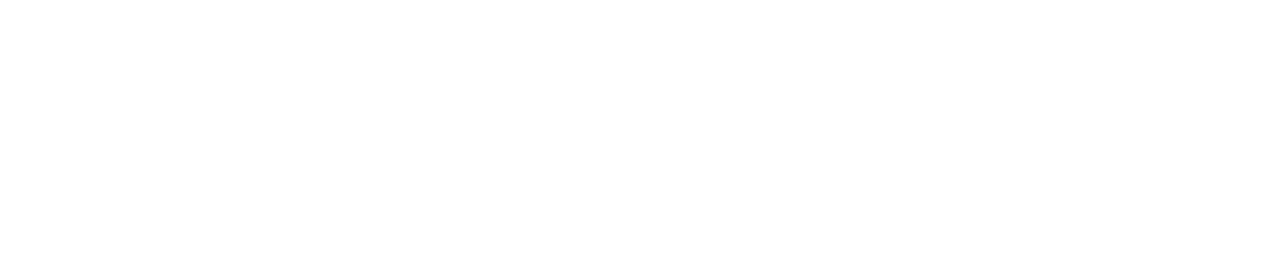
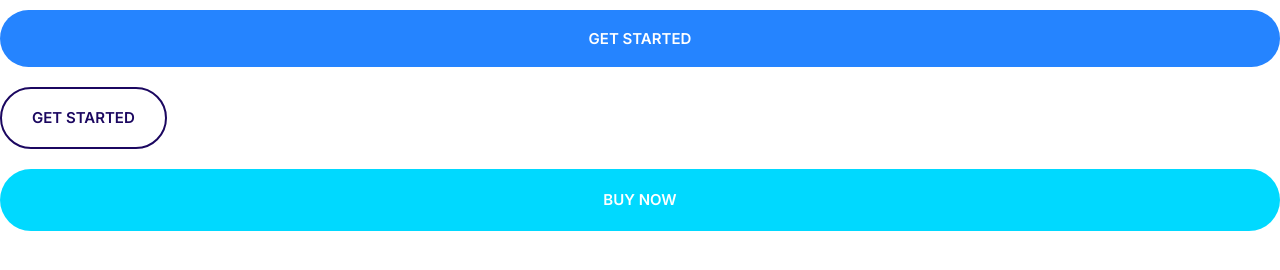
Before and after one commit to TunangskiCode/tunskify, a plain HTML site: page index.html in a window 1280 px wide. Drawn offline with Linux system fonts and the light colour scheme.

Commit message:
Creating the button elements.

```diff
--- a/css/style.css
+++ b/css/style.css
@@ -6,6 +6,11 @@
     --color-headings: #1b0760;
     --color-body: #918ca4;
 }
+
+*, *::before, *::after{
+    box-sizing: border-box;
+}
+
 /* Typography */
 
 html{
@@ -166,3 +171,68 @@ a{
     align-items: center;
     justify-content: center;
 }
+
+/* Buttons */
+
+.btn{
+    border-radius: 40px;
+    border: 0;
+    cursor: pointer;
+    font-size: 1.8rem;
+    font-weight: 600;
+    margin: 1rem 0;
+    padding: 2rem 3rem;
+    text-align: center;
+    text-transform: uppercase;
+    white-space: nowrap;
+}
+
+.btn--primary{
+    background: var(--color-primary);
+    color: white;
+}
+
+.btn--primary:hover{
+    background: #3a8ffd;
+}
+
+.btn--secondary{
+    background: var(--color-secondary);
+    color: #fff;
+}
+
+.btn--secondary:hover{
+    background: #00c8eb;
+}
+
+.btn--accent{
+    background: var(--color-accent);
+    color: #fff;
+}
+
+.btn--accent:hover{
+    background: #ec3000;
+}
+
+.btn--block{
+    width: 100%;
+    display: inline-block;
+}
+
+.btn--outline{
+    background: transparent;
+    border: 2px solid var(--color-headings);
+    color: var(--color-headings);
+}
+
+.btn--outline:hover{
+    background: var(--color-headings);
+    color: #fff;
+}
+
+
+@media screen and (min-width: 1024px){
+    .btn{
+        font-size: 1.5rem;
+    }
+}
--- a/index.html
+++ b/index.html
@@ -11,6 +11,8 @@
     <link rel="stylesheet" href="css/style.css">
 </head>
 <body>
-
+    <button class="btn btn--primary btn--block">Get Started</button>
+    <button class="btn btn--outline">Get Started</button>
+    <a href="#" class="btn btn--secondary btn--block">Buy now</a>
 </body>
 </html>
```
Also changed, not shown: components/buttons.html (added, +3 -0 lines).
